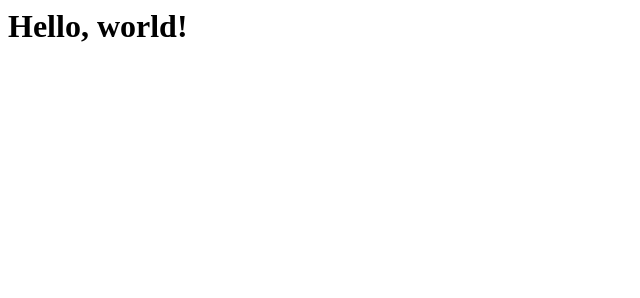
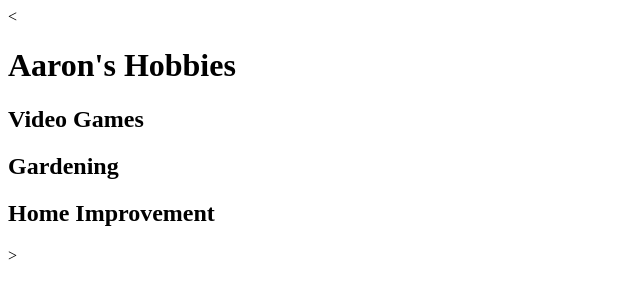
Before and after one commit to arbhv6/html-me-something, a plain HTML site: page index.html in a window 1280 px wide. Shown: the whole page, without its empty margins (0-640 px from the left). Drawn offline with Linux system fonts and the light colour scheme.

Commit message:
Adding structure to index.html

```diff
--- a/index.html
+++ b/index.html
@@ -1 +1,28 @@
-<h1>Hello, world!</h1>
+<<!DOCTYPE html>
+
+<html>
+   <head>
+      <title>Aaron's Hobbies</title>
+   </head>
+
+   <body>
+     <h1>Aaron's Hobbies</h1>
+     <main>
+       <article>
+         <header>
+           <h2>Video Games</h2>
+         </header>
+       </article>
+       <article>
+         <header>
+           <h2>Gardening</h2>
+         </header>
+       </article>
+       <article>
+         <header>
+           <h2>Home Improvement</h2>
+         </header>
+       </article>
+     </main>
+   </body>
+</html>>
```
